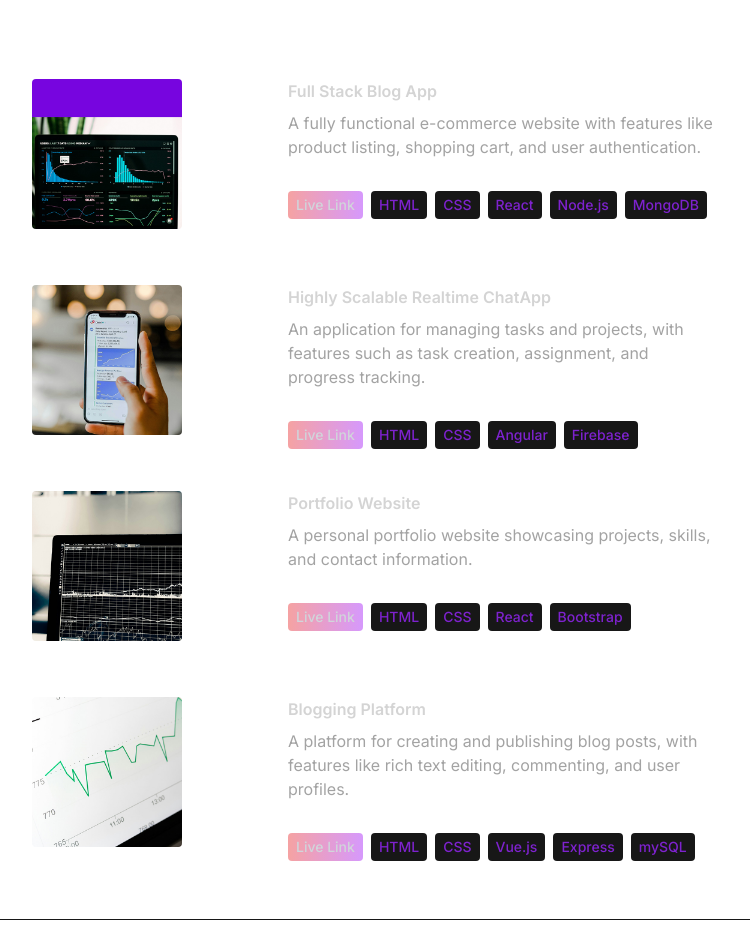
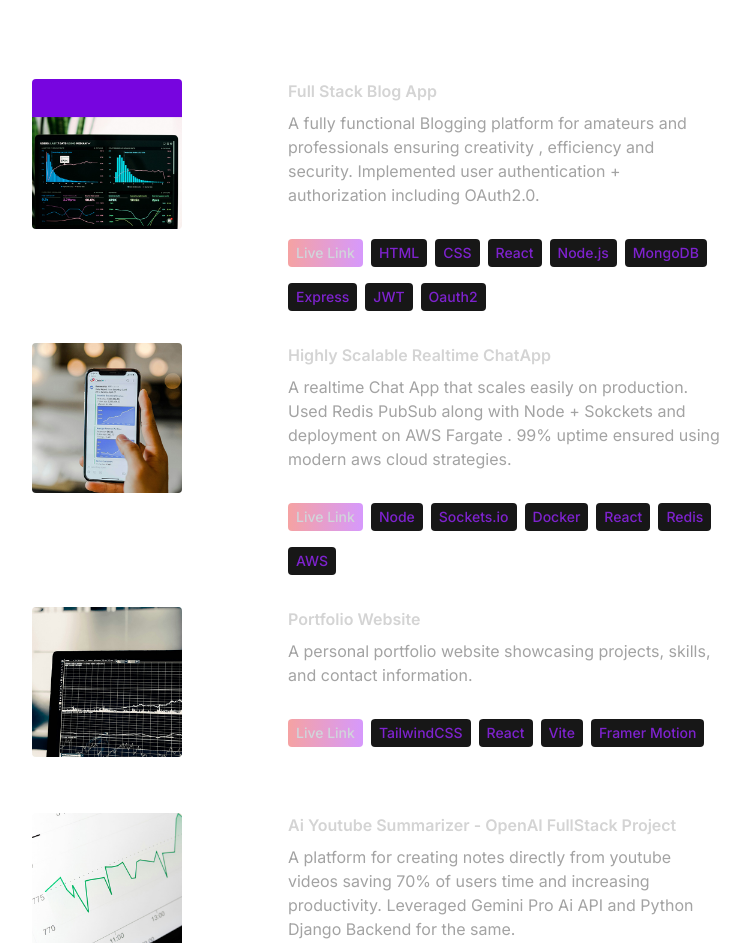
Before and after one commit to miikkuu/react-portfolio, a React (Vite) app: page / in a window 1280 px wide. Shown: the part 2329-3272 px from the top of the page, without its empty margins (256-1006 px from the left). Built offline with nearby package versions, Linux system fonts and the light colour scheme.

Commit message:
updated data

```diff
--- a/src/constants/index.js
+++ b/src/constants/index.js
@@ -14,7 +14,7 @@ export const EXPERIENCES = [
     role: "Software Developer Intern",
     company: "ITE Infotech",
     description: `Worked with my team to build client web projects using React, Node , Postgres etc, and eventually deploying them on AWS servers.`,
-    technologies: ["Javascript", "React.js", "Linux", "mongoDB","AWS","Lambda","EC2","S3", "Postgres","Node.js"],
+    technologies: ["Javascript", "React.js", "Linux", "mongoDB","AWS","Lambda","EC2","S3", "ALB" , "ECS" , "Cloudfront" , "Postgres","Node.js"],
   },
 
 ];
@@ -24,29 +24,29 @@ export const PROJECTS = [
     title: "Full Stack Blog App",
     image: project1,
     description:
-      "A fully functional e-commerce website with features like product listing, shopping cart, and user authentication.",
-    technologies: ["HTML", "CSS", "React", "Node.js", "MongoDB"],
+      "A fully functional Blogging platform for amateurs and professionals ensuring creativity , efficiency and security. Implemented user authentication + authorization including OAuth2.0.",
+    technologies: ["HTML", "CSS", "React", "Node.js", "MongoDB","Express" ,"JWT" ,"Oauth2"],
   },
   {
     title: "Highly Scalable Realtime ChatApp",
     image: project2,
     description:
-      "An application for managing tasks and projects, with features such as task creation, assignment, and progress tracking.",
-    technologies: ["HTML", "CSS", "Angular", "Firebase"],
+      "A realtime Chat App that scales easily on production. Used Redis PubSub along with Node + Sokckets and deployment on AWS Fargate . 99% uptime ensured using modern aws cloud strategies.",
+    technologies: ["Node", "Sockets.io" ,"Docker",  "React" , "Redis" , "AWS" ],
   },
   {
     title: "Portfolio Website",
     image: project3,
     description:
       "A personal portfolio website showcasing projects, skills, and contact information.",
-    technologies: ["HTML", "CSS", "React", "Bootstrap"],
+    technologies: ["TailwindCSS", "React", "Vite" , "Framer Motion" ],
   },
   {
-    title: "Blogging Platform",
+    title: "Ai Youtube Summarizer - OpenAI FullStack Project",
     image: project4,
     description:
-      "A platform for creating and publishing blog posts, with features like rich text editing, commenting, and user profiles.",
-    technologies: ["HTML", "CSS", "Vue.js", "Express", "mySQL"],
+      "A platform for creating notes directly from youtube videos saving 70% of users time and increasing productivity. Leveraged Gemini Pro Ai API and Python Django Backend for the same. ",
+    technologies: ["Python", "Django", "REST", "OpenAI", "React", "TailwindCSS"],
   },
 ];
 
```
